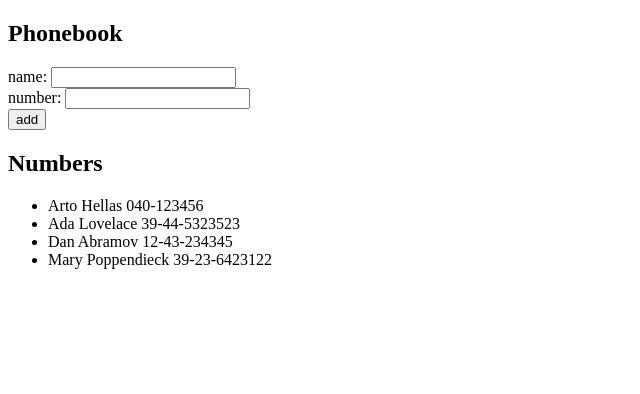
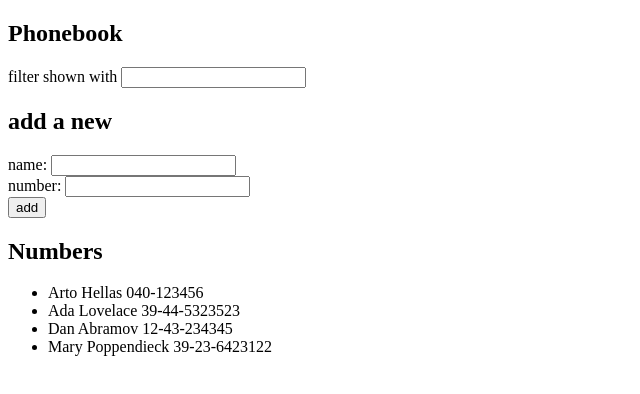
Before and after one commit to joeygroves/full-stack-open, a React (Vite) app in the folder part2/phonebook/: page / in a window 1280 px wide. Shown: the top 394 px of the page, without its empty margins (0-640 px from the left). Built offline with nearby package versions, Linux system fonts and the light colour scheme.

Commit message:
added new heading

```diff
--- a/part2/phonebook/src/App.jsx
+++ b/part2/phonebook/src/App.jsx
@@ -45,6 +45,10 @@ const App = () => {
   return (
     <div>
       <h2>Phonebook</h2>
+      <div>
+        filter shown with <input />
+      </div>
+      <h2>add a new</h2>
       <form onSubmit={addContact}>
         <div>
           name: <input value={newName} onChange={handleNameChange}/>
```
